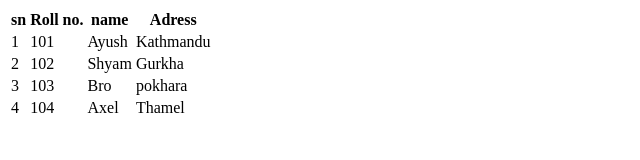
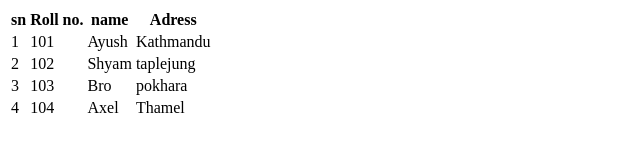
Before and after one commit to santoshpurbey/autoRest, a plain HTML site: page Table.html in a window 1280 px wide. Shown: the full height of the page, 0-640 px from the left. Drawn offline with Linux system fonts and the light colour scheme.

Commit message:
Subrat-add new text file

```diff
--- a/Table.html
+++ b/Table.html
@@ -4,7 +4,7 @@
 <tr><th>sn</th><th>Roll no.</th><th>name</th><th>Adress</th>
 </tr>
 <tr><td>1</td><td>101</td><td>Ayush</td><td>Kathmandu</td></tr>
-<tr><td>2</td><td>102</td><td>Shyam</td><td>Gurkha</td></tr>
+<tr><td>2</td><td>102</td><td>Shyam</td><td>taplejung</td></tr>
 <tr><td>3</td><td>103</td><td>Bro</td><td>pokhara</td></tr>
 <tr><td>4</td><td>104</td><td>Axel</td><td>Thamel</td></tr>
 </table>
```
